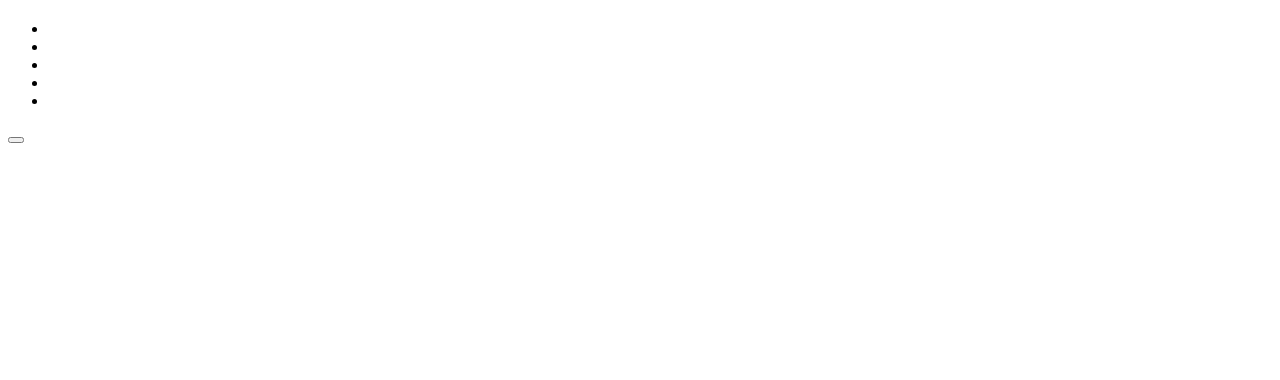
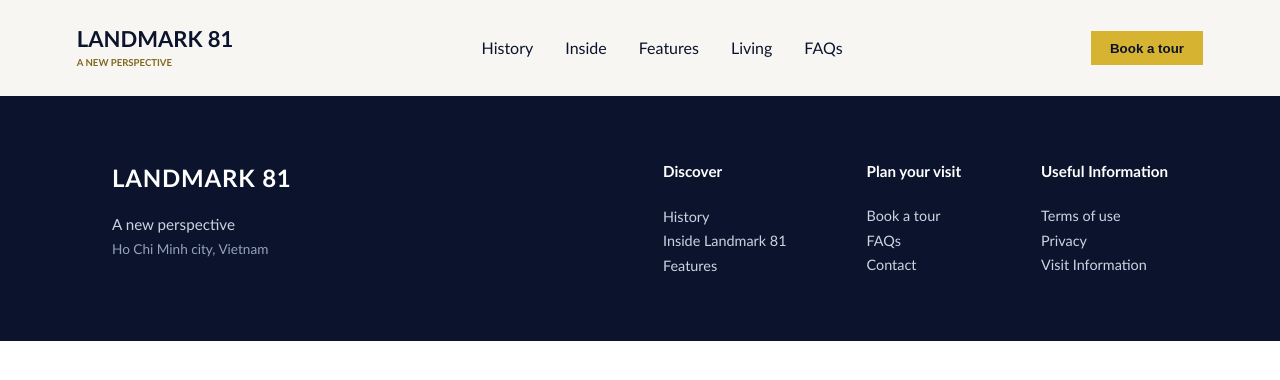
Before and after one commit to SolumnHere/Semester-Project-Fall-2026, a plain HTML site: page index.html in a window 1280 px wide. Drawn offline with Linux system fonts and the light colour scheme.

Commit message:
Header and Footer styles

```diff
--- a/index.html
+++ b/index.html
@@ -4,25 +4,41 @@
     <meta charset="UTF-8">
     <meta name="viewport" content="width=device-width, initial-scale=1.0">
     <title>Landmark 81</title>
+    <link rel="stylesheet" href="style.css">
 </head>
 <body>
-    <header>
-        <div>
-            <nav>
-                <h2></h2>
-                <ul>
-                    <li></li>
-                    <li></li>
-                    <li></li>
-                    <li></li>
-                    <li></li>
+    <header class="site-header">
+        <div class="header-bar">
+            <nav class="main-nav">
+                <div>
+                    <h2 class="header-brand"><a href="#">LANDMARK 81</a></h2>
+                    <p class="header-tagline">A new perspective</p>
+                </div>
+
+                <ul class="nav-list">
+                    <li>
+                       <a class="nav-link" href="#History">History</a>
+                    </li>
+                    <li>
+                       <a class="nav-link" href="#Inside">Inside</a>
+                    </li>
+                    <li>
+                       <a class="nav-link" href="#Features">Features</a>
+                    </li>
+                    <li>
+                       <a class="nav-link" href="#Living">Living</a>
+                    </li>
+                    <li>
+                       <a class="nav-link" href="#FAQs">FAQs</a>
+                    </li>
                 </ul>
-                <button></button>
+
+                <button class="book-tour-button"><a href="#">Book a tour</a></button>
             </nav>
         </div>
 
-        <div>
-            <div>
+        <div class="hero">
+            <div class="hero-content">
                 <p></p>
                 <div></div>
                 <div></div>
@@ -40,12 +56,37 @@
         <div class=""></div>
     </main>
 
-    <footer>
-        <div></div>
-        <div>
-            <div class=""></div>
-            <div class=""></div>
-            <div class=""></div>
+    <footer class="site-footer">
+        <div class="footer-brand">
+            <h2>LANDMARK 81</h2>
+            <A class="footer-tagline">A new perspective</p>
+            <Ho class="footer-location">Ho Chi Minh city, Vietnam</p>
+        </div>
+        <div class="footer-links">
+            <div class="footer-column">
+                <p class="footer-title">Discover</p>
+                <ul>
+                    <li><a class="footer-link" href="#History">History</a></li>
+                    <li><a class="footer-link" href="#Inside">Inside Landmark 81</a></li>
+                    <li><a class="footer-link" href="#Features">Features</a></li>
+                </ul>
+            </div>
+            <div class="footer-column">
+                <p class="footer-title">Plan your visit</p>
+                <ul>
+                    <li><a class="footer-link" href="#BookATour">Book a tour</a></li>
+                    <li><a class="footer-link" href="#FAQs">FAQs</a></li>
+                    <li><a class="footer-link" href="#Contact">Contact</a></li>
+                </ul>
+            </div>
+            <div class="footer-column">
+                <p class="footer-title">Useful Information</p>
+                <ul>
+                    <li><a class="footer-link" href="#">Terms of use</a></li>
+                    <li><a class="footer-link" href="#">Privacy</a></li>
+                    <li><a class="footer-link" href="#">Visit Information</a></li>
+                </ul>
+            </div>
         </div>
     </footer>
 </body>
--- a/style.css
+++ b/style.css
@@ -1,4 +1,4 @@
-::root {
+:root {
     /* Hisotry, FAQs, and Book a Tour */
     --background-color: #F7F6F2;
     /* Header, Hero, Living & Wellbeing và Footer. */
@@ -61,3 +61,137 @@ p {
     padding: 20px;
     overflow: hidden;
 }
+
+.site-header {
+    margin: 0;
+    padding: 0;
+
+    .header-bar {
+        background-color: var(--background-color);
+
+        .main-nav {
+            display: flex;
+            justify-content: space-between;
+            align-items: center;
+            padding: 0.75rem 6%;
+            color: #0B142C;
+            min-height: 6rem;
+
+            .header-brand {
+                margin: 0;
+                font-size: 1.375rem;
+                font-weight: 600;
+                line-height: 1.2;
+
+                a {
+                    color: inherit;
+                    text-decoration: 0;
+                }
+            }
+
+            .header-tagline {
+                margin: 0.25rem 0 0;
+                color: #81681F;
+                font-size: 0.6rem;
+                font-weight: 600;
+                text-transform: uppercase;
+            }
+
+            .nav-list {
+                display: flex;
+                gap: 2rem;
+                list-style: none;
+                margin: 0;
+                padding: 0;
+
+                .nav-link {
+                    list-style-type: none;
+                    text-decoration: none;
+                    font-weight: 500;
+                    color: #0B142C;
+
+                }
+            }
+
+            .book-tour-button {
+                    background-color: var(--support-color);
+                padding: 0.6rem 1.2rem;
+                font-weight: bold;
+                border: 0px solid white;
+
+                a {
+                    color: #0B142C;
+                    text-decoration: none;
+                }
+            }
+        }
+    }
+}
+
+.site-footer {
+    display: flex;
+    justify-content: space-between;
+    align-items: flex-start;
+    background-color: var(--primary-color);
+    color: white;
+    margin: 0;
+    padding: 4rem 7rem;
+
+    .footer-brand {
+        margin: 0;
+        flex: 0 0 39%;
+
+        h2 {
+            margin: 0 0 1rem 0;
+            font-size: 1.5rem;
+            letter-spacing: 0.05rem;
+        }
+
+        .footer-tagline {
+            margin: 0 0 1.25rem 0;
+            color: #CBD5E1;
+            font-size: 0.95rem;
+        }
+
+        .footer-location {
+            margin: 0;
+            color: #94A3B8;
+            font-size: 0.85rem;
+        }
+    }
+
+    .footer-links {
+        display: flex;
+        gap: 5rem;
+
+
+        .footer-column {
+            .footer-title {
+                margin: 0 0 1.25rem 0;
+                font-weight: 600;
+                font-size: 0.95rem;
+                color: #FFFFFF;
+            }
+
+            ul {
+                list-style: none;
+                margin: 0;
+                padding: 0;
+                display: flex;
+                flex-direction: column;
+                gap: 0.05rem;
+
+                .footer-link {
+                    text-decoration: none;
+                    color: #CBD5E1;
+                    font-size: 0.9rem;
+                    transition: color 0.2s ease;
+
+                    &:hover {
+                        color: white;
+                    }
+                }
+            }
+        }
+    }
+}
```
